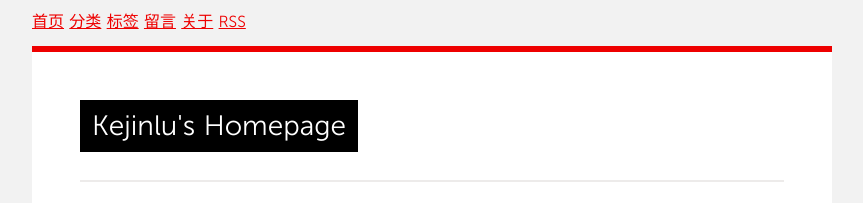
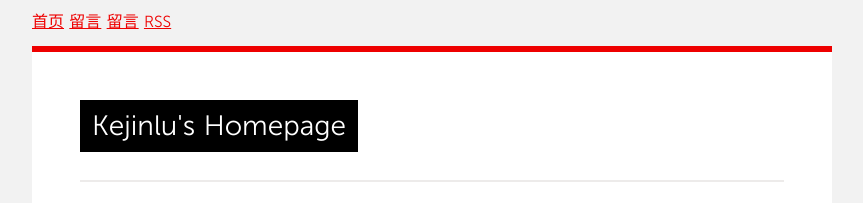
Before and after one commit to kejinlu/kejinlu.github.io, a Jekyll site: the page built from index.html, in a window 1280 px wide. Shown: the top 203 px of the page, without its empty margins (208-1071 px from the left). Built offline with Jekyll 4.4.1, drawn with Linux system fonts in a browser that asks for light colours; the list of posts is cut into pages by our own code.

Commit message:
Update default.html

```diff
--- a/_layouts/default.html
+++ b/_layouts/default.html
@@ -20,10 +20,8 @@
   <div id="body-wrapper">
     <div class="buttons">
       <a href="/" title="Go to homepage">首页</a>
-      <a href="/categories" itle="Category">分类</a>
-      <a href="/tags" title="Tag Cloud">标签</a>
+      <a href="/vr" title="VR">留言</a>
       <a href="/guestbook" title="Guest Book">留言</a>
-      <a href="/about" title="About">关于</a>
       <a href="/feed" title="Subscribe by RSS">RSS</a>
     </div>
     <div id="container">
```
